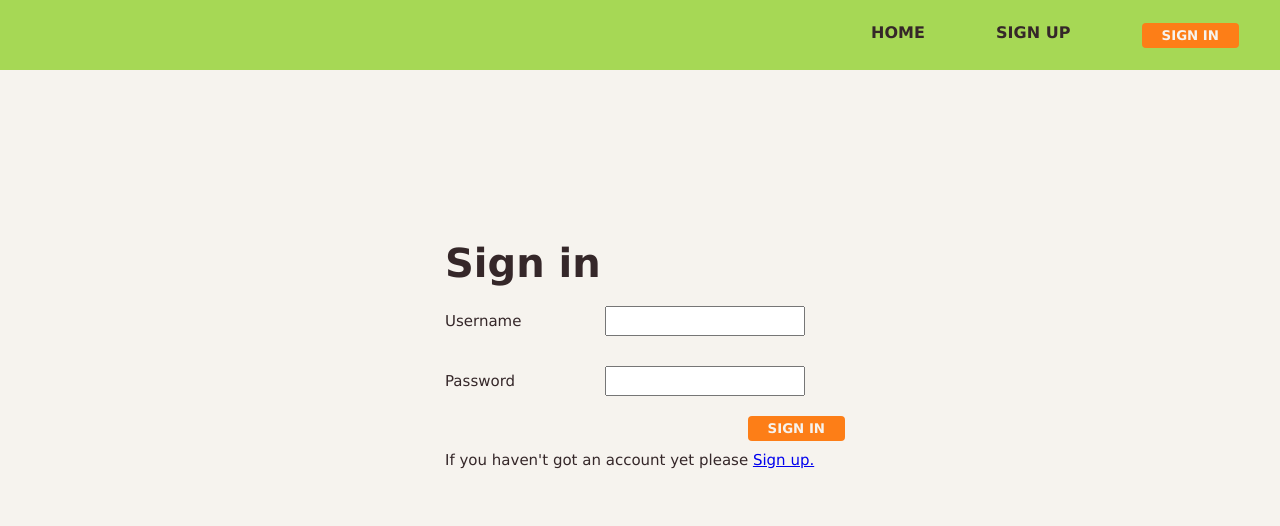
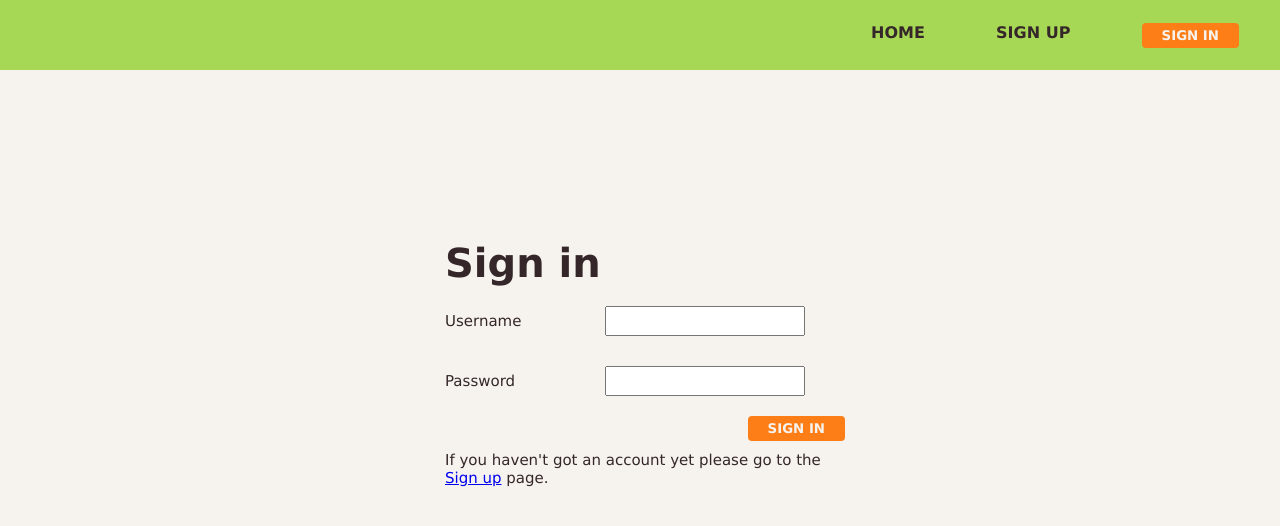
Before and after one commit to MDentro/internationalFoodExperience, a React (Create React App) app: page /signin in a window 1280 px wide. Shown: the top 526 px of the page. Built offline with nearby package versions, Linux system fonts and the light colour scheme.

Commit message:
signIn and signUp changed and screenshots changed

```diff
--- a/src/components/inputField/InputField.module.css
+++ b/src/components/inputField/InputField.module.css
@@ -2,6 +2,7 @@
     height: 30px;
     margin: 10px;
     width: 200px;
+    padding-left: 5px;
 }
 
 .input-label {
--- a/src/components/recipeDetails/RecipeDetails.module.css
+++ b/src/components/recipeDetails/RecipeDetails.module.css
@@ -57,6 +57,7 @@ img.resize {
 
 .instruction-title-container {
     max-width: 500px;
+    text-align: center;
 }
 
 .recipe-tags {
@@ -85,6 +86,10 @@ img.resize {
 
 @media screen and (min-width: 1295px) {
 
+    .instruction-title-container {
+       text-align: start;
+    }
+
     img.resize {
         margin: 20px;
         width: 400px;
--- a/src/components/searchBar/SearchBar.module.css
+++ b/src/components/searchBar/SearchBar.module.css
@@ -2,4 +2,5 @@
     margin: 10px 0 10px -10px;
     width: 330px;
     height: 30px;
+    padding-left: 5px;
 }
--- a/src/pages/signInPage/SignInPage.js
+++ b/src/pages/signInPage/SignInPage.js
@@ -65,9 +65,9 @@ function SignInPage() {
                         </Button>
                     </section>
                 </form>
-                <p className={styles["navigation-register-help"]}>If you haven't got an account yet please <Link
+                <p className={styles["navigation-register-help"]}>If you haven't got an account yet please go to the <Link
                     to="/signup">Sign
-                    up.</Link></p>
+                    up</Link> page.</p>
                 {errorMessage && <span>Something went wrong with logging you in, please try again later.</span>}
                 {loading && <span>Loading...</span>}
             </article>
--- a/src/pages/signUpPage/SignUpPage.js
+++ b/src/pages/signUpPage/SignUpPage.js
@@ -94,9 +94,9 @@ function SignUpPage() {
                     {registerSucces === true &&
                     <p>The registration succeeded. You'll be transferred to the login page</p>}
                 </form>
-                <p className={styles["navigation-register-help"]}>If you already have an account please go to <Link
+                <p className={styles["navigation-register-help"]}>If you already have an account please go to the <Link
                     to="/signin">Sign
-                    In.</Link></p>
+                    In</Link> page.</p>
                 {errorMessage && <span>Something went wrong with your registration, please try again later.</span>}
             </article>
         </div>
```
Also changed, not shown: src/assets/screenshot-sign-in.JPG, src/assets/screenshot-sign-up.JPG.
